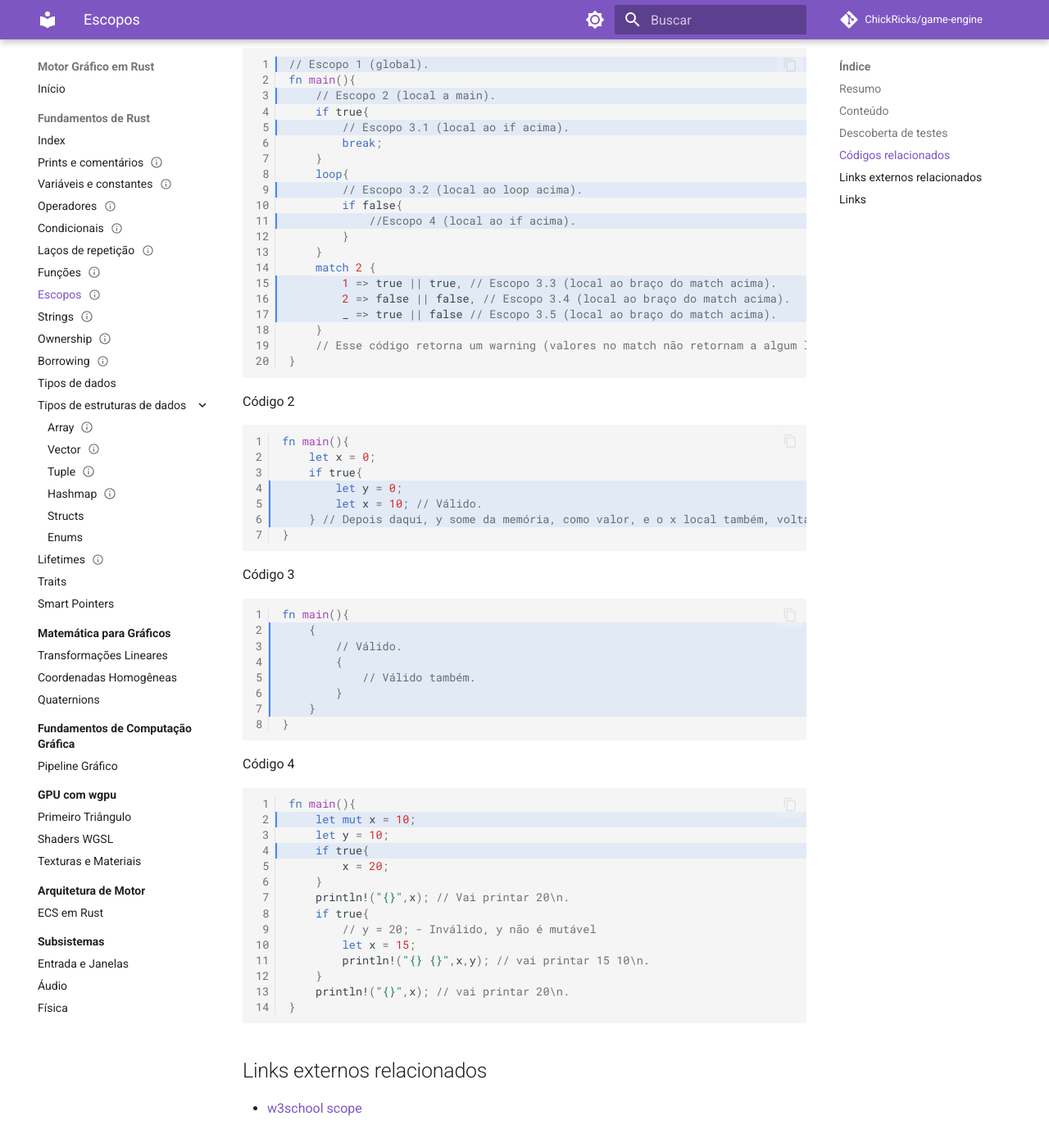
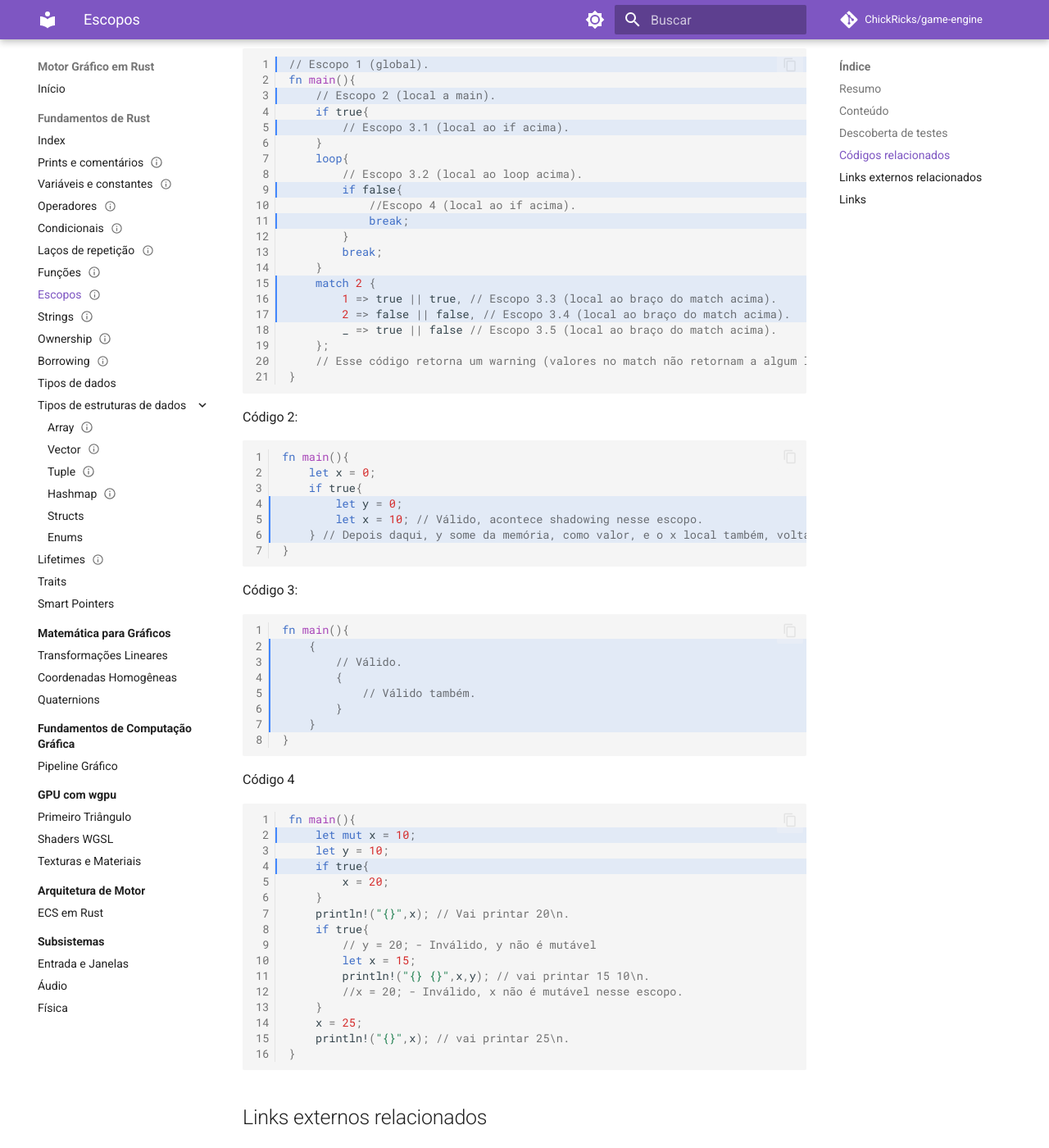
Before and after one commit to ChickRicks/game-engine, an MkDocs documentation site: the page built from docs/1-fundamentos-rust/7-Escopo.md, in a window 1280 px wide and 1400 px high, scrolled down 859 px. Shown: the whole window at 82% size. Built offline with MkDocs 1.6.1 and Material for MkDocs 9.7.7, drawn with Linux system fonts in a browser that asks for light colours; comment, search, counter and statistics services are not loaded.

Commit message:
vault backup: 2026-11-19 22:04:40

````diff
--- a/docs/1-fundamentos-rust/7-Escopo.md
+++ b/docs/1-fundamentos-rust/7-Escopo.md
@@ -20,40 +20,41 @@ Variáveis ficam no escopo definido, que é definido pela quantidade de {} que e
 - Novos escopos podem ser abertos sem uma função (veja código 3).
 - Mudanças no valor dentro de um escopo muda o valor da variável do escopo externo, respeitando se a variável é mutável e não for shadowing (veja código 4).
 ## Códigos relacionados
-Código 1
+Código 1:
 ```rust hl_lines="1 3 5 9 11 15-17" linenums="1"
 // Escopo 1 (global).
 fn main(){
 	// Escopo 2 (local a main).
 	if true{
 		// Escopo 3.1 (local ao if acima).
-		break;
 	}
 	loop{
 		// Escopo 3.2 (local ao loop acima).
 		if false{
 			//Escopo 4 (local ao if acima).
+			break;
 		}
+		break;
 	}
 	match 2 {
 		1 => true || true, // Escopo 3.3 (local ao braço do match acima).
 		2 => false || false, // Escopo 3.4 (local ao braço do match acima).
 		_ => true || false // Escopo 3.5 (local ao braço do match acima).
-	}
+	};
 	// Esse código retorna um warning (valores no match não retornam a algum lugar)
 }
 ```
-Código 2
+Código 2:
 ```rust hl_lines="4-6" linenums="1"
 fn main(){
 	let x = 0;
 	if true{
 		let y = 0;
-		let x = 10; // Válido.
+		let x = 10; // Válido, acontece shadowing nesse escopo.
 	} // Depois daqui, y some da memória, como valor, e o x local também, voltando ao valor de x do escopo anterior.
 }
 ```
-Código 3
+Código 3:
 ```rust hl_lines="2-7" linenums="1"
 fn main(){
 	{
@@ -77,8 +78,10 @@ fn main(){
 		// y = 20; - Inválido, y não é mutável
 		let x = 15;
 		println!("{} {}",x,y); // vai printar 15 10\n.
+		//x = 20; - Inválido, x não é mutável nesse escopo.
 	}
-	println!("{}",x); // vai printar 20\n.
+	x = 25;
+	println!("{}",x); // vai printar 25\n.
 }
 ```
 ## Links externos relacionados
````
Also changed, not shown: docker-compose.yml (deleted, +0 -22 lines), docs/1-fundamentos-rust/1-Prints-e-comentarios.md (+3 -2 lines), docs/1-fundamentos-rust/2-Variaveis-e-constantes.md (+4 -5 lines), docs/index.md (+1 -0 lines), 3 other files.
